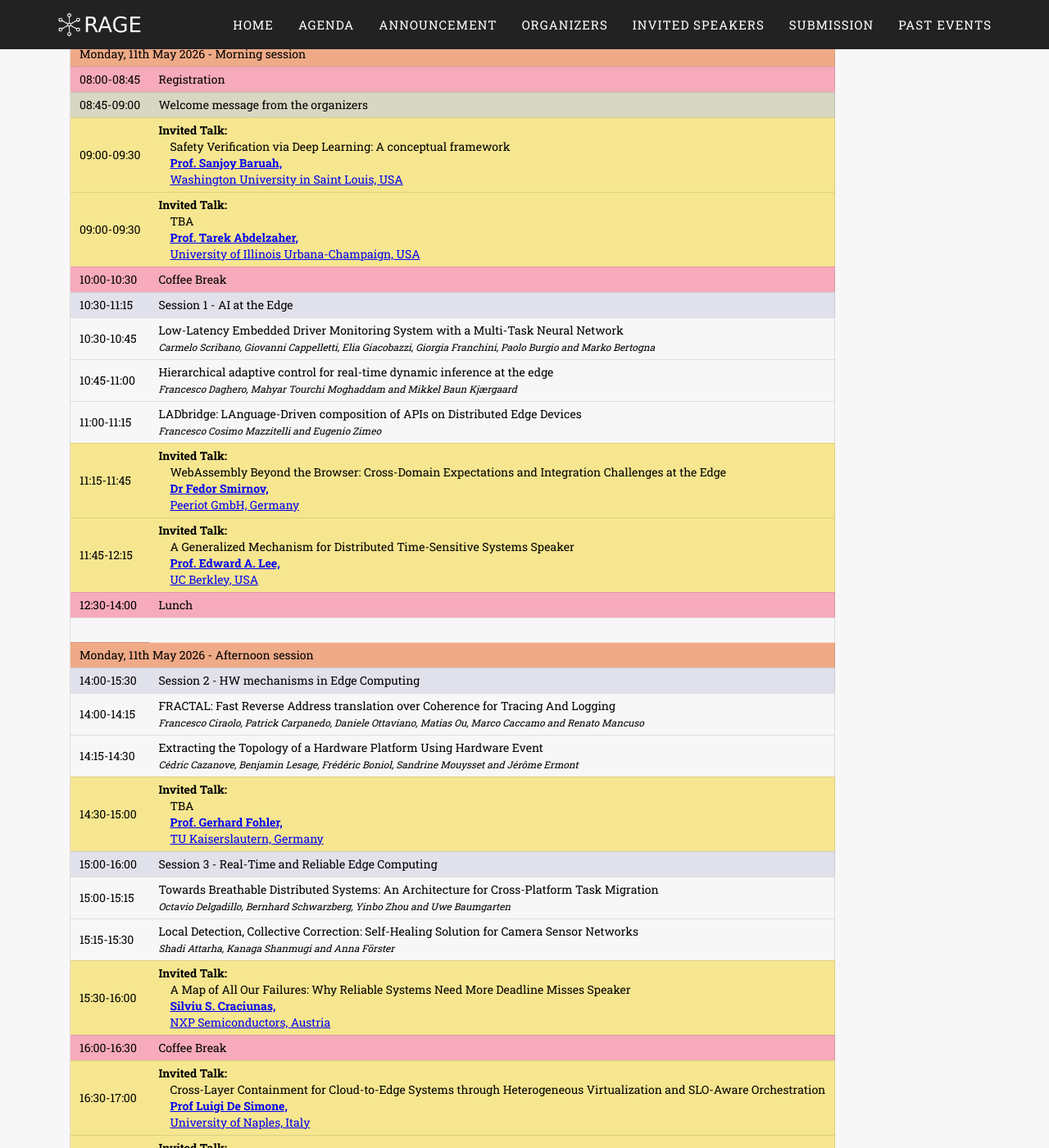
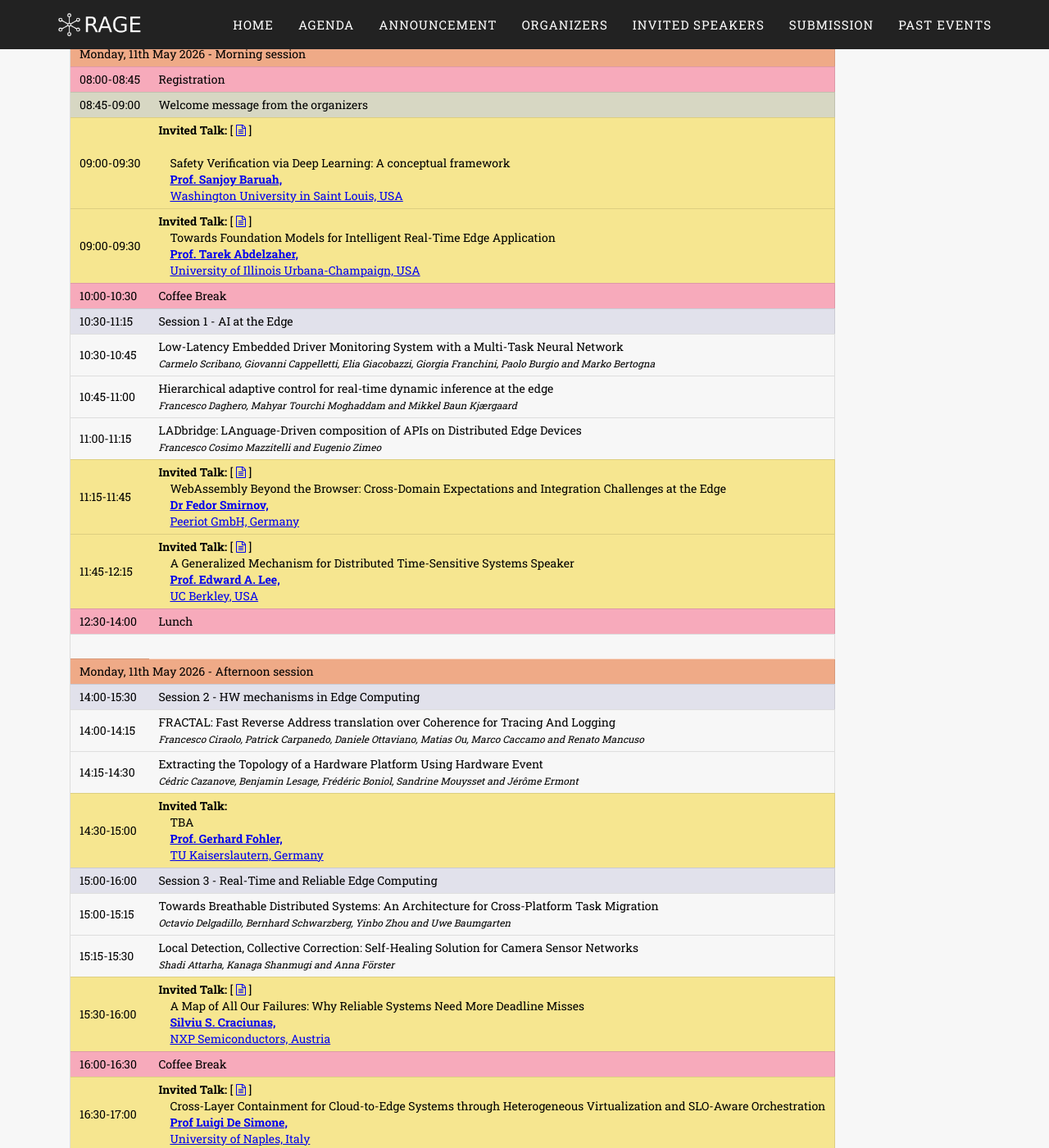
Before and after one commit to RAGE-Workshop/2026, a Jekyll site: the page built from agenda.markdown, in a window 1280 px wide and 1400 px high, scrolled down 269 px. Shown: the whole window at 82% size. Built offline with Jekyll 4.4.1, drawn with Linux system fonts in a browser that asks for light colours; some web fonts are replaced.

Commit message:
Uploaded abstracts and updated agenda accordingly

```diff
--- a/agenda.markdown
+++ b/agenda.markdown
@@ -25,6 +25,10 @@ permalink: /agenda/
         <tr>
             <td class="program-special-event">09:00-09:30</td>
             <td class="program-special-event"><b>Invited Talk:</b>
+                [
+                <a href="/2026/contributions/02"><i class="fa fa-file-text-o "></i></a>
+                ]
+                <br>
                 <br>&emsp;<span>Safety Verification via Deep Learning: A conceptual framework</span>
                 <b><br>&emsp;<a href="/2026/speakers/#baruah-sanjoy">Prof. Sanjoy Baruah,</a></b>
                 <br>&emsp;<a href="https://washu.edu//">Washington University in Saint Louis, USA</a>
@@ -33,7 +37,10 @@ permalink: /agenda/
         <tr>
             <td class="program-special-event">09:00-09:30</td>
             <td class="program-special-event"><b>Invited Talk:</b>
-                <br>&emsp;<span>TBA</span>
+                [
+                <a href="/2026/contributions/06"><i class="fa fa-file-text-o "></i></a>
+                ]
+                <br>&emsp;<span>Towards Foundation Models for Intelligent Real-Time Edge Application</span>
                 <b><br>&emsp;<a href="/2026/speakers/#abdelzaher-tarek">Prof. Tarek Abdelzaher,</a></b>
                 <br>&emsp;<a href="https://illinois.edu/">University of Illinois Urbana-Champaign, USA </a>
             </td>
@@ -73,6 +80,9 @@ permalink: /agenda/
         <tr>
             <td class="program-special-event">11:15-11:45</td>
             <td class="program-special-event"><b>Invited Talk:</b>
+                [
+                <a href="/2026/contributions/04"><i class="fa fa-file-text-o "></i></a>
+                ]
                 <br>&emsp;<span>WebAssembly Beyond the Browser: Cross-Domain Expectations and Integration Challenges at the Edge</span>
                 <b><br>&emsp;<a href="/2026/speakers/#smirnov-fedor">Dr Fedor Smirnov,</a></b>
                 <br>&emsp;<a href="https://peeriot.io/">Peeriot GmbH, Germany</a>
@@ -81,6 +91,9 @@ permalink: /agenda/
         <tr>
             <td class="program-special-event">11:45-12:15</td>
             <td class="program-special-event"><b>Invited Talk:</b>
+                [
+                <a href="/2026/contributions/03"><i class="fa fa-file-text-o "></i></a>
+                ]
                 <br>&emsp;<span>A Generalized Mechanism for Distributed Time-Sensitive Systems Speaker</span>
                 <b><br>&emsp;<a href="/2026/speakers/#lee-edward">Prof. Edward A. Lee,</a></b>
                 <br>&emsp;<a href="https://www.berkeley.edu/">UC Berkley, USA</a>
@@ -147,7 +160,10 @@ permalink: /agenda/
         <tr>
             <td class="program-special-event">15:30-16:00</td>
             <td class="program-special-event"><b>Invited Talk:</b>
-                <br>&emsp;<span>A Map of All Our Failures: Why Reliable Systems Need More Deadline Misses Speaker</span>
+                [
+                <a href="/2026/contributions/01"><i class="fa fa-file-text-o "></i></a>
+                ]
+                <br>&emsp;<span>A Map of All Our Failures: Why Reliable Systems Need More Deadline Misses</span>
                 <b><br>&emsp;<a href="/2026/speakers/#craciunas-silviu">Silviu S. Craciunas,</a></b>
                 <br>&emsp;<a href="https://www.nxp.com/">NXP Semiconductors, Austria </a>
             </td>
@@ -159,6 +175,9 @@ permalink: /agenda/
         <tr>
             <td class="program-special-event">16:30-17:00</td>
             <td class="program-special-event"><b>Invited Talk:</b>
+                [
+                <a href="/2026/contributions/05"><i class="fa fa-file-text-o "></i></a>
+                ]
                 <br>&emsp;<span>Cross-Layer Containment for Cloud-to-Edge Systems through Heterogeneous Virtualization and SLO-Aware Orchestration</span>
                 <b><br>&emsp;<a href="/2026/speakers/#de-simone-luigi">Prof Luigi De Simone,</a></b>
                 <br>&emsp;<a href="https://www.unina.it/en/">University of Naples, Italy </a>
```
Also changed, not shown: collections/_contributions/01.md (added, +7 -0 lines), collections/_contributions/02.md (added, +7 -0 lines), collections/_contributions/03.md (added, +7 -0 lines), collections/_contributions/04.md (added, +9 -0 lines), collections/_contributions/05.md (added, +8 -0 lines), collections/_contributions/06.md (added, +7 -0 lines), collections/_speakers/abdelzaher-tarek.md (+1 -1 lines).
